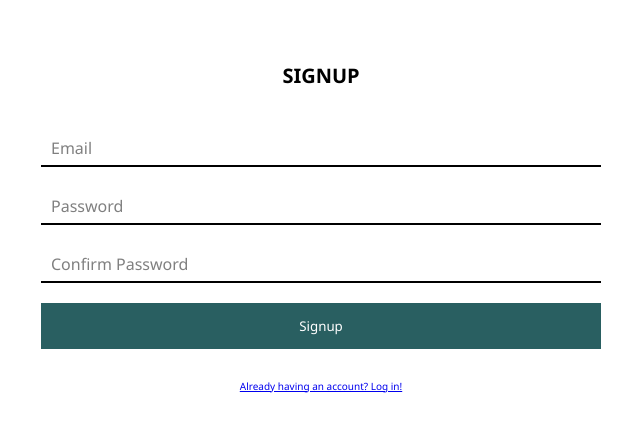
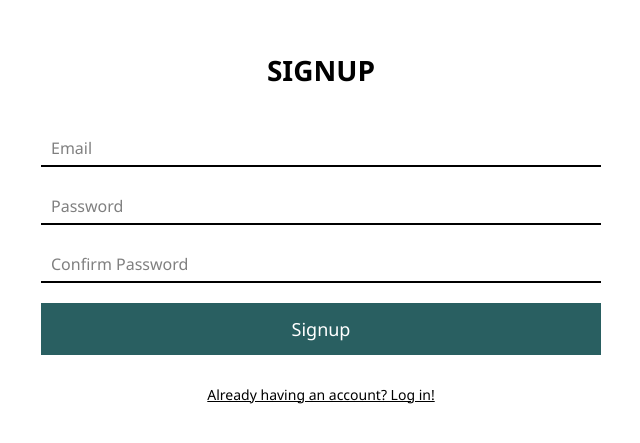
Before and after one commit to sarvagya2545/graphica, a React (Create React App) app in the folder client/: page /signup in a window 1280 px wide. Shown: the part 173-616 px from the top of the page, without its empty margins (319-959 px from the left). Built offline with nearby package versions, Linux system fonts and the light colour scheme; no server answers.

Commit message:
Beautify home page

```diff
--- a/client/src/components/Home.js
+++ b/client/src/components/Home.js
@@ -1,14 +1,23 @@
 import React from 'react';
 import { Link } from 'react-router-dom';
+import { connect } from 'react-redux';
 
-const Home = () => {
+const Home = ({ isAuthenticated, user }) => {
   return (
     <div className="home">
       <div className="home-box">
-        <h1>Welcome to Graphica!</h1>
+        <h1>Welcome to Graphica, {user}!</h1>
 
         <p>Lorem ipsum dolor sit amet, consectetur adipisicing elit. Distinctio nesciunt consequatur nihil unde libero suscipit maxime, asperiores repudiandae odit aliquid!</p>
 
+        {
+          isAuthenticated ? (
+            <div className="button-layout">
+              <Link to="/dashboard" className="link btn btn-submit">
+                DASHBOARD
+              </Link>
+          </div>
+          ) : (
             <div className="button-layout">
               <Link to="/login" className="link btn btn-submit">
                 LOGIN
@@ -17,9 +26,18 @@ const Home = () => {
                 SIGNUP
               </Link>
             </div>
+          )
+        }
       </div>
     </div>
   );
 }
 
-export default Home;
+const mapStateToProps = state => {
+  return {
+    isAuthenticated: state.auth.isAuthenticated,
+    user: state.auth.user?.auth.email
+  }
+}
+
+export default connect(mapStateToProps)(Home);
--- a/client/src/components/Login.js
+++ b/client/src/components/Login.js
@@ -44,7 +44,7 @@ const Login = ({ login, isAuthenticated }) => {
         </div>
         <button type="submit" className="btn btn-submit">Login</button>
       </form>
-      <Link to="/signup">Don't have an account? Sign Up!</Link>
+      <Link className="link link-blue underline" to="/signup">Don't have an account? Sign Up!</Link>
     </div>
   );
 }
--- a/client/src/components/Signup.js
+++ b/client/src/components/Signup.js
@@ -48,7 +48,7 @@ const Signup = ({ register, isAuthenticated }) => {
         </div>
         <button type="submit" className="btn btn-submit">Signup</button>
       </form>
-      <Link to="/login">Already having an account? Log in!</Link>
+      <Link className="link link-blue underline" to="/login">Already having an account? Log in!</Link>
     </div>
   );
 }
--- a/client/src/scss/base/_utils.scss
+++ b/client/src/scss/base/_utils.scss
@@ -5,10 +5,22 @@
     align-items: center;
     justify-content: center;
     height: 100vh;
+    font-size: 1.4rem;
   }
 }
 
 .link {
   color: inherit;
   text-decoration: none;
+  font-size: inherit;
+
+  &-blue {
+    &:hover {
+      color: blue;
+    }
+  }
 }
+
+.underline {
+  text-decoration: underline;
+}
--- a/client/src/scss/components/_buttons.scss
+++ b/client/src/scss/components/_buttons.scss
@@ -4,6 +4,7 @@
   outline: none;
   cursor: pointer;
   display: inline-block;
+  font-size: 1.8rem;
 
   &-submit {
     background-color: $color-primary;
```
Lines whose indentation alone changed are shown as unchanged.
